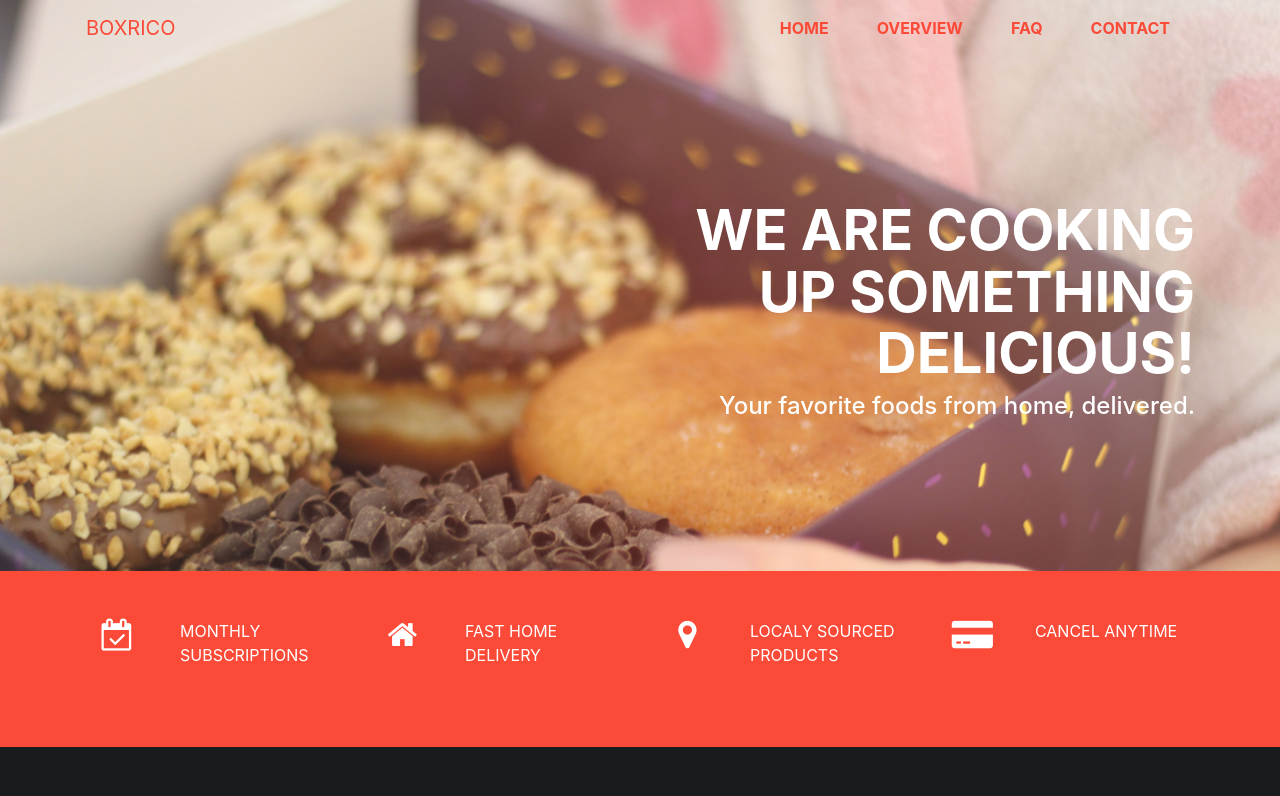
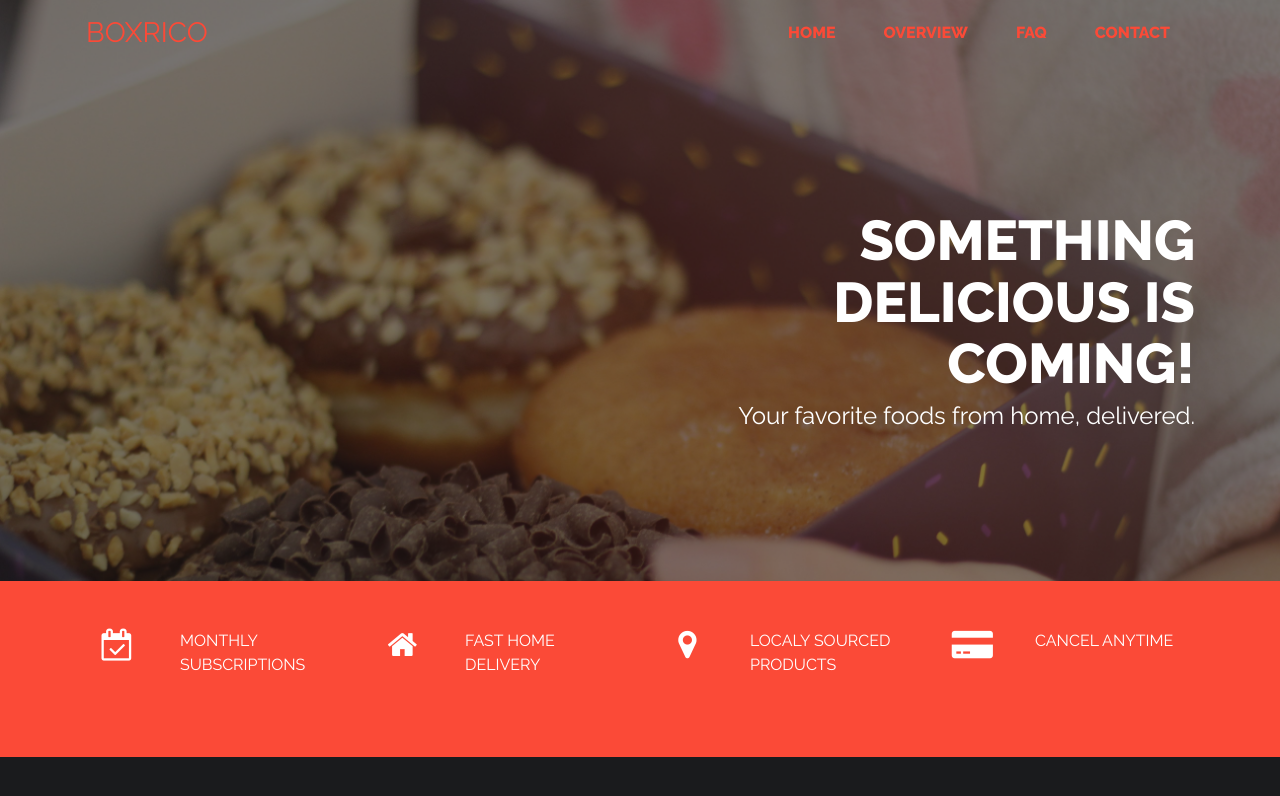
Before and after one commit to Albertico88/bootstrap4, a website: page src/index.html in a window 1280 px wide. Drawn offline with Linux system fonts and the light colour scheme.

```diff
--- a/src/index.html
+++ b/src/index.html
@@ -2,8 +2,8 @@
 <html>
   <head>
     <meta charset="utf-8">
-    <title>Boxrico.com</title>
-    <link rel="stylesheet" href="https://fonts.googleapis.com/css?family=Raleway:400,800">
+    <title>Boxrico</title>
+    <link href="https://fonts.googleapis.com/css?family=Raleway:400,800" rel="stylesheet">
     <link rel="stylesheet" href="https://maxcdn.bootstrapcdn.com/font-awesome/4.7.0/css/font-awesome.min.css">
     <link rel="stylesheet" href="/css/bootstrap.css">
     <link rel="stylesheet" href="/css/style.css">
@@ -46,7 +46,7 @@
 
         <div class="row hero-content pt-lg-6 pb-lg-6 pt-5 pb-5 justify-content-end">
           <div class="col-md-6 col-sm-12 pull-right">
-            <h1 class="text-uppercase text-center text-md-right">We are cooking up something delicious!</h1>
+            <h1 class="text-uppercase text-center text-md-right">Something delicious is coming!</h1>
             <h4 class="text-center text-md-right">Your favorite foods from home, delivered.</h4>
           </div>
 
@@ -59,6 +59,7 @@
     </div>
     <!-- End of Hero -->
 
+    <!-- Features -->
     <div class="feature-wrapper bg-primary pt-5 pb-5 mt-0 mt-lg-0">
       <div class="container">
         <div class="row">
@@ -93,11 +94,14 @@
           <div class="col-sm-12 col-md-2 text-center text-uppercase text-md-left mb-3 mb-md">
             <p>Cancel Anytime</p>
           </div>
-
         </div>
-
       </div>
     </div>
+    <!-- Feautures End -->
+
+
+
+
 
   <script src="/js/jquery.min.js"></script>
   <script src="/js/tether.min.js"></script>
--- a/src/scss/style.scss
+++ b/src/scss/style.scss
@@ -1,18 +1,25 @@
 body {
   color: white;
+  font-family: "Raleway", Roboto, "Helvetica Neue", Arial, sans-serif;
+}
+
+#logo {
+  font-size: 28px;
+  font-weight: normal;
 }
 
 #hero {
-  background: url('/assets/boxdonut.jpeg') no-repeat;
+  background: linear-gradient( rgba(0, 0, 0, 0.5), rgba(0, 0, 0, 0.5) ), url('/assets/boxdonut.jpeg') no-repeat center center;
   background-size: cover;
   background-position: 0 2%;
+  position: static;
 }
 
 .navbar {
   width: 100%;
   background: none !important;
 
-  @media(max-width: 34em) {
+  @media(max-width: 544px) {
     background: #fb4a37  !important;
 
     .text-primary {
@@ -54,9 +61,6 @@
   font-size: 3.5em;
 }
 
-// .hero-img {
-//   width: 80%;
-// }
 
 .feature-wrapper {
   color: white;
```
Also changed, not shown: src/css/style.css.
